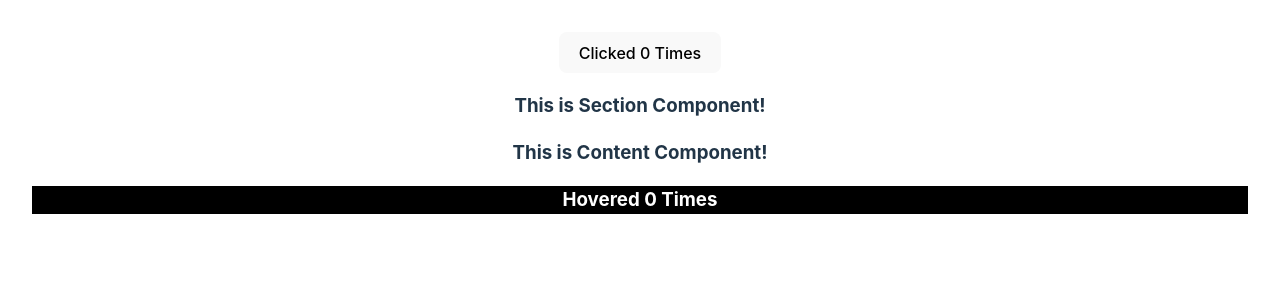
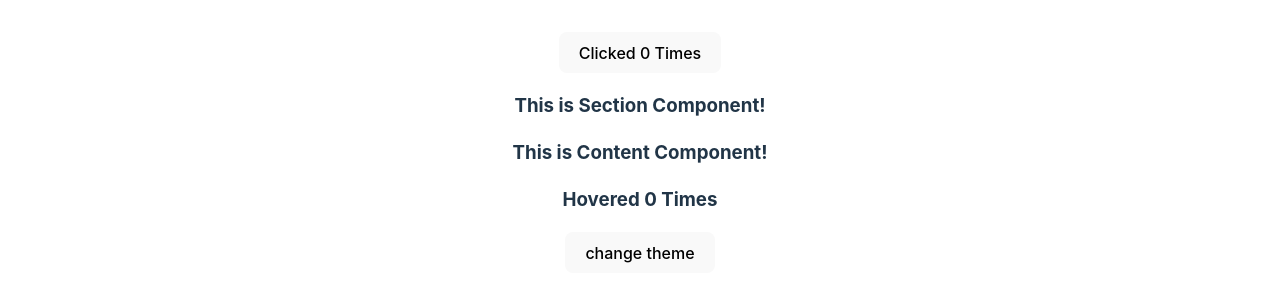
Before and after one commit to Muhammed-Nayeem/Thinking-In-React, a React (Vite) app: page / in a window 1280 px wide. Shown: the top 302 px of the page. Built offline with nearby package versions, Linux system fonts and the light colour scheme.

Commit message:
useContext Hook and contextType concepts

```diff
--- a/src/App.jsx
+++ b/src/App.jsx
@@ -22,12 +22,40 @@ class App extends React.Component {
   constructor(props) {
     super(props);
     this.state = {
-      theme: "dark",
+      theme: "light",
+      switchTheme: () => {
+        this.setState(({ theme }) => {
+          if (theme === "dark") {
+            return {
+              theme: "light",
+            };
+          } else {
+            return {
+              theme: "dark",
+            };
+          }
+        });
+      },
     };
   }
 
+  //Keep this as method:
+  // switchTheme = () => {
+  //   this.setState(({ theme }) => {
+  //     if (theme === "dark") {
+  //       return {
+  //         theme: "light",
+  //       };
+  //     } else {
+  //       return {
+  //         theme: "dark",
+  //       };
+  //     }
+  //   });
+  // };
+
   render() {
-    const {theme} = this.state;
+    // const { theme, switchTheme } = this.state;
     return (
       <div className="app">
         <Counter>
@@ -38,7 +66,12 @@ class App extends React.Component {
             />
           )}
         </Counter>
-        <ThemeContext.Provider value={{theme: theme}}>
+
+        {/* <ThemeContext.Provider value={{ theme: theme, switchTheme: switchTheme }}>
+          <Section />
+        </ThemeContext.Provider> */}
+
+        <ThemeContext.Provider value={this.state}>
           <Section />
         </ThemeContext.Provider>
       </div>
--- a/src/ReactLessons/Lesson11/Content.jsx
+++ b/src/ReactLessons/Lesson11/Content.jsx
@@ -2,26 +2,81 @@ import React from "react";
 import Counter from "./Counter";
 import HoverCounter from "./HoverCounter";
 import ThemeContext from "../../contexts/ThemeContext";
+import { useContext } from "react";
 
+//Example: 01
+// const Content = () => {
+//   return (
+//     <div>
+//       <h3>This is Content Component!</h3>
+//       <Counter>
+//         {(counter, incrementCounter) => (
+//           <ThemeContext.Consumer>
+//             {({ theme, switchTheme }) => (
+//               <HoverCounter
+//                 counter={counter}
+//                 incrementCounter={incrementCounter}
+//                 theme={theme}
+//                 switchTheme={switchTheme}
+//               />
+//             )}
+//           </ThemeContext.Consumer>
+//         )}
+//       </Counter>
+//     </div>
+//   );
+// };
+
+//Example: 03
 const Content = () => {
+  const context = useContext(ThemeContext);
+  const { theme, switchTheme } = context;
+
+  console.log("Content Rendered");
   return (
     <div>
       <h3>This is Content Component!</h3>
       <Counter>
         {(counter, incrementCounter) => (
-          <ThemeContext.Consumer>
-            {({ theme }) => (
-              <HoverCounter
-                counter={counter}
-                incrementCounter={incrementCounter}
-                theme={theme}
-              />
-            )}
-          </ThemeContext.Consumer>
+          <HoverCounter
+            counter={counter}
+            incrementCounter={incrementCounter}
+            theme={theme}
+            switchTheme={switchTheme}
+          />
         )}
       </Counter>
     </div>
   );
 };
 
+//Example: 02
+// class Content extends React.Component {
+//   componentDidMount() {
+//     console.log(this.context);
+//   }
+
+//   render() {
+//     const { theme, switchTheme } = this.context;
+
+//     return (
+//       <div>
+//         <h3>This is Content Component!</h3>
+//         <Counter>
+//           {(counter, incrementCounter) => (
+//             <HoverCounter
+//               counter={counter}
+//               incrementCounter={incrementCounter}
+//               theme={theme}
+//               switchTheme={switchTheme}
+//             />
+//           )}
+//         </Counter>
+//       </div>
+//     );
+//   }
+// }
+
+// Content.contextType = ThemeContext;
+
 export default Content;
--- a/src/ReactLessons/Lesson11/HoverCounter.jsx
+++ b/src/ReactLessons/Lesson11/HoverCounter.jsx
@@ -1,15 +1,16 @@
 import React from "react";
 
 const HoverCounter = (props) => {
-  const { counter, incrementCounter, theme } = props;
-  const style =
-    theme === "dark" ? { backgroundColor: "#000", color: "#fff" } : null;
+  const { counter, incrementCounter, theme, switchTheme } = props;
+  const style = theme === "dark" ? { backgroundColor: "#000", color: "#fff" } : null;
+  console.log("HoverCounter Rendered");
 
   return (
     <div>
       <h3 style={style} onMouseOver={incrementCounter}>
         Hovered {counter} Times
       </h3>
+      <button type="button" onClick={switchTheme}>change theme</button>
     </div>
   );
 };
--- a/src/ReactLessons/Lesson11/Section.jsx
+++ b/src/ReactLessons/Lesson11/Section.jsx
@@ -1,13 +1,34 @@
 import React from "react";
 import Content from "./Content";
 
-const Section = () => {
+//functional component: example
+// const Section = () => {
+//   console.log("Section Rendered");
+
+//   return (
+//     <div>
+//       <h3>This is Section Component!</h3>
+//       <Content />
+//     </div>
+//   );
+// };
+
+//class component:
+class Section extends React.Component {
+  shouldComponentUpdate() {
+    return false;
+  }
+
+  render() {
+    console.log("Section Rendered");
+
     return (
       <div>
         <h3>This is Section Component!</h3>
         <Content />
       </div>
     );
-};
+  }
+}
 
 export default Section;
```
Also changed, not shown: src/ReactLessons/Lesson11/AppAlt.jsx (+36 -3 lines). Lines whose indentation alone changed are shown as unchanged.
